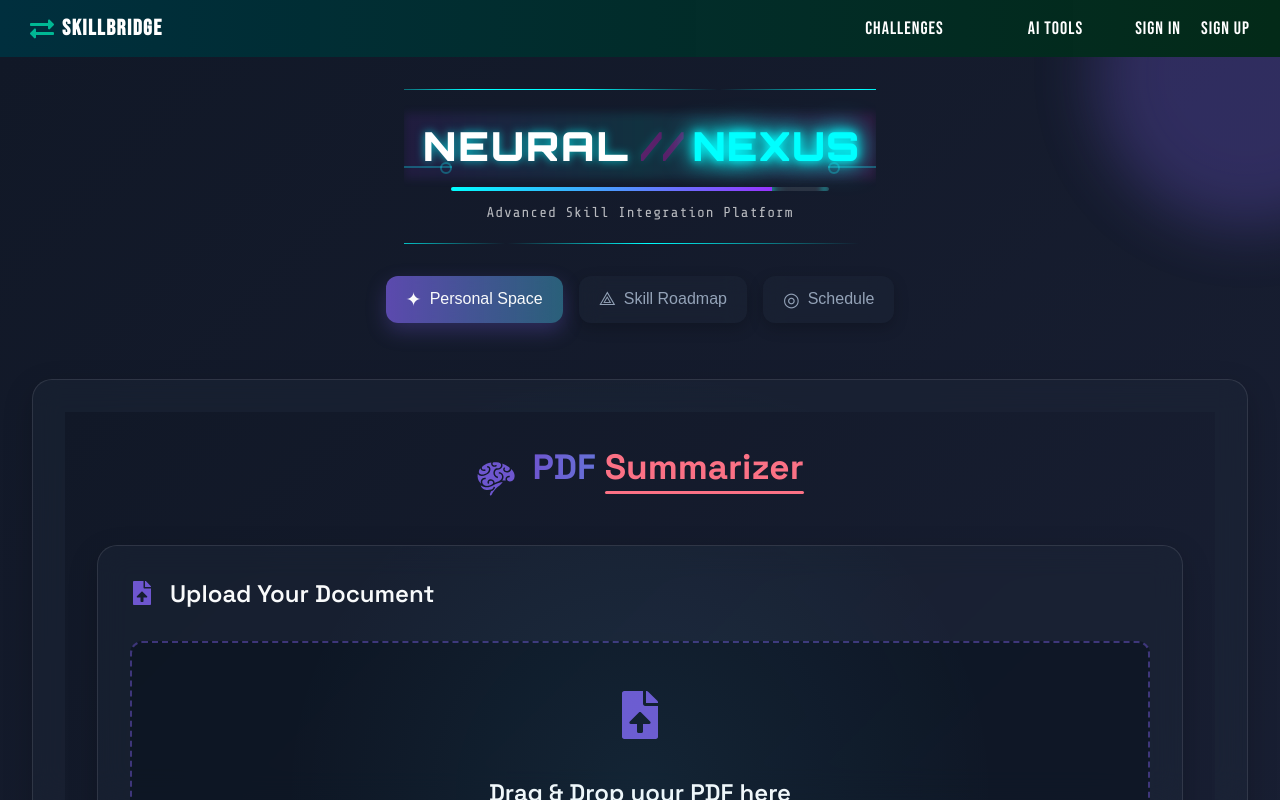
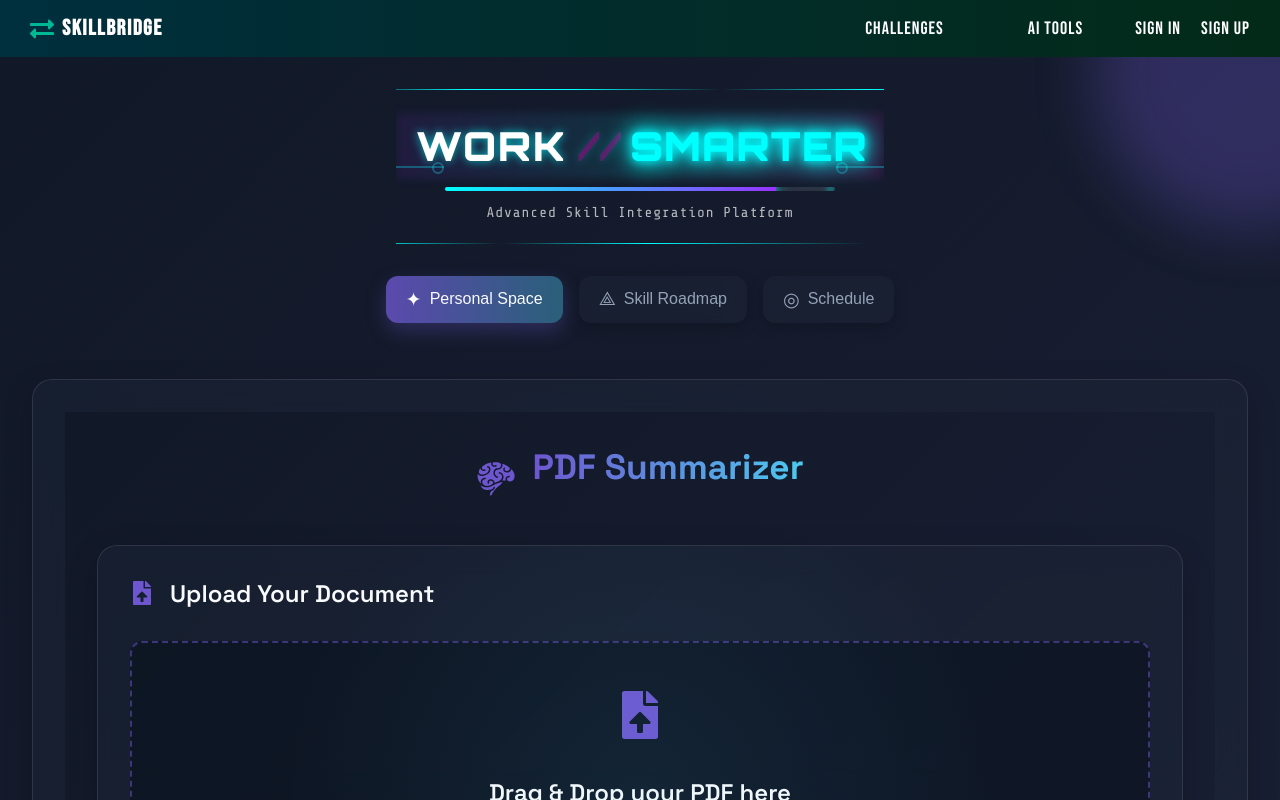
Before and after one commit to InnovativeSquad-PI-4TWIN4/PiWebInovativeSquad, a React (Vite) app in the folder Frontend/: page /Full in a window 1280 px wide. Built offline with nearby package versions, Linux system fonts and the light colour scheme.

Commit message:
Overall look minor modifications

```diff
--- a/Frontend/src/components/PersonalSpace/CyberpunkTitle.jsx
+++ b/Frontend/src/components/PersonalSpace/CyberpunkTitle.jsx
@@ -35,9 +35,9 @@ const CyberpunkTitle = () => {
       </div>
 
       <h1 ref={titleRef} className="cyberpunk-title">
-        <span className="title-main">NEURAL</span>
+        <span className="title-main">Work</span>
         <span className="title-divider">//</span>
-        <span className="title-highlight">NEXUS</span>
+        <span className="title-highlight">Smarter</span>
       </h1>
 
       <div className="subtitle-container">
--- a/Frontend/src/components/PersonalSpace/PersonalSpace.jsx
+++ b/Frontend/src/components/PersonalSpace/PersonalSpace.jsx
@@ -318,7 +318,7 @@ const PersonalSpace = () => {
         <div className="title-container">
           <GiBrain className="brain-icon" />
           <h1 className="dashboard-title">
-            PDF <span className="highlight">Summarizer</span>
+            PDF Summarizer
           </h1>
         </div>
       </header>
--- a/Frontend/src/components/PersonalSpace/RoadmapGenerator.jsx
+++ b/Frontend/src/components/PersonalSpace/RoadmapGenerator.jsx
@@ -220,7 +220,7 @@ A comprehensive guide to mastering ${topic}. This roadmap will take you from beg
         <div className="title-container">
           <GiBrain className="brain-icon" />
           <h1 className="dashboard-title">
-            Learning <span className="highlight">Roadmap Generator</span>
+            Learning Roadmap Generator
           </h1>
         </div>
       </header>
```
